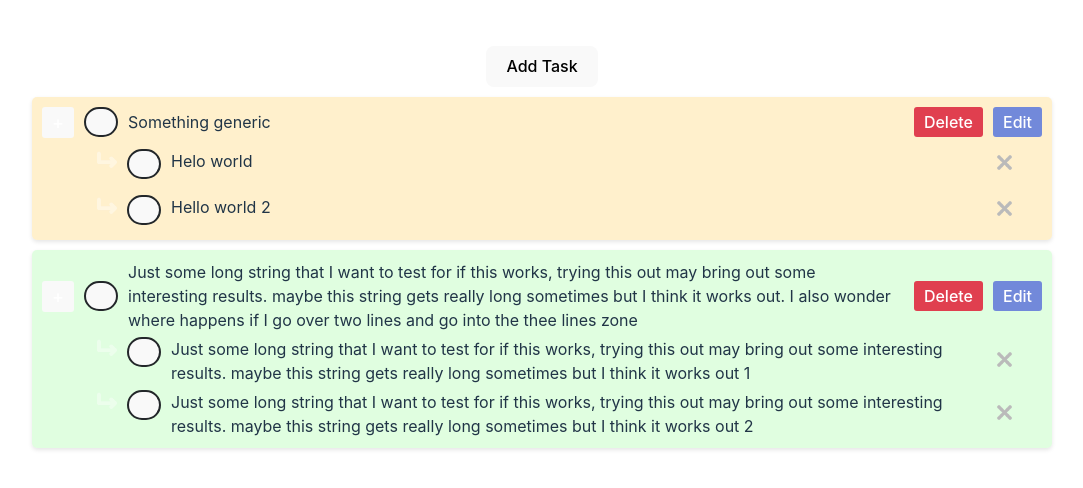
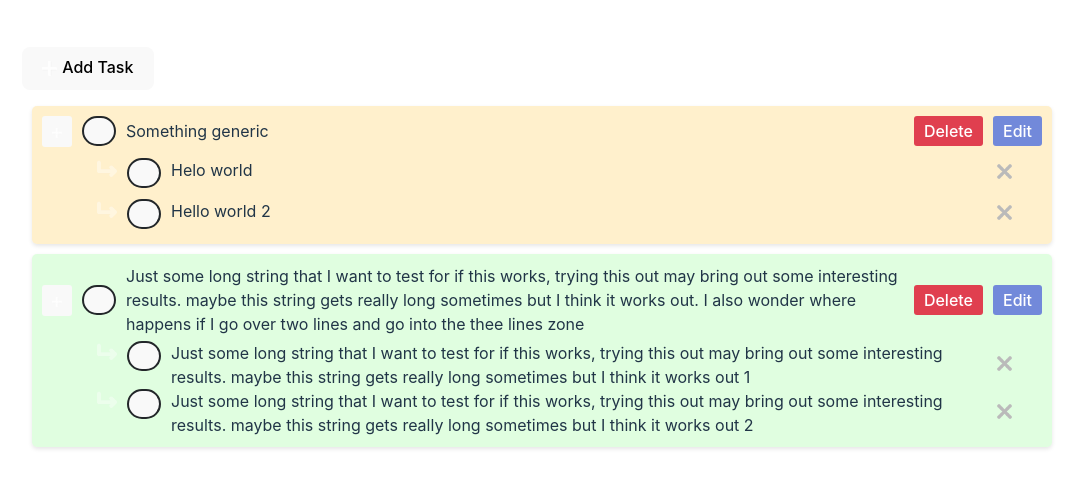
Before and after one commit to Akshat-Shu/SWG-To-Do-List-Application, a React (Vite) app: page / in a window 1280 px wide. Shown: the part 148-636 px from the top of the page, without its empty margins (98-1181 px from the left). Built offline with nearby package versions, Linux system fonts and the light colour scheme.

Commit message:
Fix Positioning of add subtask modal, make containers flex to fit available space, Initialize work on filtering tasks

```diff
--- a/src/App.css
+++ b/src/App.css
@@ -8,3 +8,24 @@
 /* .click-close {
   background-color: var(--button-color-red);
 } */
+
+.tasks-header {
+  display: flex;
+  flex-direction: row;
+  justify-content: space-between;
+  margin-bottom: 1rem;
+}
+
+.add-symbol {
+  width: 15px;
+}
+
+.add-task-button {
+  display: flex;
+  justify-content: center;
+  align-items: center;
+}
+
+.add-task-text {
+  margin: 0px 0px 2px 5px;
+}
--- a/src/App.jsx
+++ b/src/App.jsx
@@ -45,14 +45,17 @@ function App() {
     setIsModalOpen(!isModalOpen);
   };
   return (
-    // TODO: make the App.jsx page look cleaner,
-    //TODO: fix modal-content not appearing as specified in taskInput.jsx
     <>
-      <button onClick={toggleModal}>Add Task</button>
+      <div className='tasks-header'>
+        <button onClick={toggleModal} className='add-task-button'>
+          <img src='/assets/add-symbol.png' className='add-symbol'/>
+          <div className='add-task-text'>Add Task</div>
+        </button>
+      </div>
       {isModalOpen ? <TaskInput isModalOpen={isModalOpen} toggleModal={toggleModal} addTask={addTask} showInfo={showInfo}></TaskInput> : null}
       <div>
 
-      <TaskDisplay tasks={tasks} editTask={editTask} showInfo={showInfo}></TaskDisplay>
+      <TaskDisplay tasks={tasks} editTask={editTask} showInfo={showInfo} filter={[1, 1, 1]}></TaskDisplay>
       <InfoBox
         message={infoMessage}
         isVisible={isInfoVisible}
--- a/src/Elements/modalSubtask.css
+++ b/src/Elements/modalSubtask.css
@@ -1,10 +1,11 @@
 .subtask-modal{
     background-color: rgba(0, 0, 0, 0.8);
-    height:100vh;
-    width: 100vw;
-    left: 0vw;
-    position: absolute;
-    top: 0px;
+    height: 100%;
+    width: 100%;
+    left: 0;
+    position: fixed;
+    z-index: 1000;
+    top: 0;
     display: flex;
     justify-content: center;
     align-items: center;
@@ -13,7 +14,9 @@
 .modal-box{
     background-color: var(--secondary-background);
     height: fit-content;
-    width: 600px;
+    max-width: 600px;
+    min-width: 300px;
+    flex: 1 1 auto;
     display: flex;
     justify-content: center;
     flex-direction: column;
@@ -39,7 +42,9 @@
     border-radius: 6px;
     border: 0px;
     font-size: 18px;
-    width: 500px;
+    min-width: 300px;
+    max-width: 500px;
+    flex: 1 1 auto;
 }
 .subtask-modal img{
     width: 15px;
--- a/src/Elements/modalSubtask.jsx
+++ b/src/Elements/modalSubtask.jsx
@@ -38,7 +38,7 @@ function ModalSubtask({toggleModal, addSubtask, showInfo}) {
         toggleModal();
 
         if(!inputFields[0].value) {
-            showInfo("Please enter a SubTask title");
+            showInfo("Please enter a Subtask title");
             return;
           }
 
--- a/src/Elements/taskDisplay.jsx
+++ b/src/Elements/taskDisplay.jsx
@@ -3,7 +3,7 @@ import TaskElement from "./taskElement";
 
 
 
-function TaskDisplay({ tasks, editTask, showInfo}) {
+function TaskDisplay({ tasks, editTask, showInfo, filter}) {
 
   let separatedTasks = [[], [], []];
 
@@ -21,7 +21,12 @@ function TaskDisplay({ tasks, editTask, showInfo}) {
       />
     )
   }
-  const flattenedTasks = separatedTasks[0].concat(separatedTasks[1]).concat(separatedTasks[2])
+  const flattenedTasks = []
+  for (let i = 0; i < 3; i++) {
+    if (filter[i]) {
+      flattenedTasks.push(separatedTasks[i])
+    }
+  }
   return (
     <div>
       {flattenedTasks}
--- a/src/Elements/taskElement.css
+++ b/src/Elements/taskElement.css
@@ -1,5 +1,7 @@
 .task-element {
-  width: 1000px;
+  max-width: 1000px;
+  min-width: 200px;
+  flex: 1 1 auto;
   padding: 10px 10px 10px 10px;
   margin: 10px;
   border-radius: 5px;
@@ -14,7 +16,7 @@
   flex-direction: row;
   font-size: 15px;
   margin-left: 20px;
-  gap: 2px;
+  gap: 4px;
 }
 
 .dashed-task-name {
@@ -55,7 +57,6 @@
 .subtask-container {
   display: flex;
   flex-direction: column;
-  gap: 5px;
   margin-left: 55px;
   margin-top: 5px;
 }
@@ -138,9 +139,11 @@
 .cross-icon{
   width: 15px;
 }
-.subtask-1{
+
+.subtask-front{
   display: flex;
 }
+
 .remove-btn{
   background-color: rgba(0, 0, 0, 0);
   border-radius: 10px;
--- a/src/Elements/taskElement.jsx
+++ b/src/Elements/taskElement.jsx
@@ -21,11 +21,17 @@ const TaskElement = ({ taskDescription, onDelete, onEdit, priority, subtasks, sh
   const removes = (index) => {
     const updatedSubTasks = subTasks.filter((i) => i !== index);
     setSubTasks(updatedSubTasks);
+    taskDescription.subtasks = updatedSubTasks;
+    onEdit(taskDescription);
   };
 
 
   function toggleCheckBox() {
     setIsChecked(prevState => !prevState);
+    if(taskDescription.taskTime) {
+      taskDescription.taskTime.completed = !isChecked;
+      onEdit(taskDescription);
+    }
     for (let i = 0; i < subtaskChecked.length; i++) {
       setSubtaskChecked(prevState => {
         const newState = [...prevState];
@@ -53,12 +59,14 @@ const TaskElement = ({ taskDescription, onDelete, onEdit, priority, subtasks, sh
   const handleEdit = () =>{
     setIsEditModalOpen(!isEditModalOpen);
   }
+
   return (
     <div className={`task-element ${priority}`}>
-      <div className="task-container"></div>
         <div className="first-line-wrapper">
           <div className="task-content">
-            <button className="add-subtasks" onClick={handlesubtaskModal}>+</button>
+            <button className="add-subtasks" onClick={handlesubtaskModal}>
+              <img src='/assets/add-symbol.png' className='add-subtask-symbol'/>
+            </button>
             { subtaskModal ? <ModalSubtask toggleModal={handlesubtaskModal} addSubtask={addSubtasks} showInfo={showInfo}/> : null}
             <div className="checkbox-container">
               <button className={`mark-completed-checkbox ${isChecked ? 'mark-completed-checked' : ''}`} onClick={toggleCheckBox}
@@ -69,19 +77,18 @@ const TaskElement = ({ taskDescription, onDelete, onEdit, priority, subtasks, sh
           <div className="button-group">
             <button className="delete-button" onClick={onDelete}>Delete</button>
             <button className="edit-button" onClick={handleEdit}>Edit</button>
-            {isEditModalOpen ? <TaskInput isModalOpen={isEditModalOpen} toggleModal={handleEdit} taskDesc={taskDescription} editTask={onEdit}></TaskInput> : null}
+            {isEditModalOpen ? <TaskInput isModalOpen={isEditModalOpen} toggleModal={handleEdit} taskDesc={taskDescription} editTask={onEdit} showInfo={showInfo}></TaskInput> : null}
           </div>
         </div>
         <div className="subtask-container">
           {subTasks && subTasks.map((subtask, index) => (
             <div className="subtask" key={index}>
-              <div className="subtask-1">
-              <img src='/assets/subtask-enter-key.png' className="subtask-enter"/>
-              <div className="checkbox-container">
-                <button className={`mark-completed-checkbox ${subtaskChecked[index] ? 'mark-completed-checked' : ''}`} onClick={() => {
-                  toggleSubtaskCheckBox(index)
-                }}
-                >{subtaskChecked[index]?<img src='/assets/check-mark.png'/>:null}</button>
+              <div className="subtask-front">
+                <img src='/assets/subtask-enter-key.png' className="subtask-enter"/>
+                <div className="checkbox-container">
+                  <button className={`mark-completed-checkbox ${subtaskChecked[index] ? 'mark-completed-checked' : ''}`} onClick={() => toggleSubtaskCheckBox(index)} disabled={isChecked}>
+                    {subtaskChecked[index]?<img src='/assets/check-mark.png'/>:null}
+                  </button>
               </div>
               <div className={`task-name ${subtaskChecked[index]?'dashed-task-name':''}`}>{subTasks[index]}</div>
               </div>
--- a/src/Elements/taskInput.css
+++ b/src/Elements/taskInput.css
@@ -1,5 +1,7 @@
 .main-header{
-    width: 800px;
+    max-width: 800px;
+    flex: 1 1 auto;
+    padding: 0px 30px 0px 30px;
     display: flex;
     justify-content: space-around;
     font-size: 18px;
@@ -30,10 +32,10 @@
 .modal {
   position: fixed;
   top: 0;
+  background-color: rgba(0, 0, 0, 0.8);
   left: 0;
   width: 100%;
   height: 100%;
-  background: rgba(0, 0, 0, 0.2);
   display: flex;
   justify-content: center;
   align-items: center;
@@ -43,10 +45,14 @@
   transition: opacity 1s ease-in-out;
 }
 
+.add-subtask-symbol {
+    width: 10px;
+}
+
 
 .add-task-wrapper {
     background-color: var(--secondary-background);
-    height:fit-content;
+    height: fit-content;
     box-shadow: 0 2px 4px rgba(0, 0, 0, 0.1);
     border-radius: 10px;
 }
--- a/src/Elements/taskInput.jsx
+++ b/src/Elements/taskInput.jsx
@@ -33,9 +33,15 @@ function TaskInput({ isOpen, toggleModal, taskDesc, addTask, editTask, showInfo
       return;
     }
     let timeTask = null
-    if(startTime != '' && endTime != '')
+    if(startTime != '' && endTime != '') {
+      const timeStart = new Date(startTime);
+      const timeEnd = new Date(endTime);
+      if(timeStart > timeEnd) {
+        showInfo("Uh, Oh! The task should start before it ends.");
+        return;
+      }
       timeTask = new taskTime(startTime, endTime, false);
-
+    }
     setInputValue("");
     if(!taskDesc){
       addTask(new taskDescription(inputValue, selectedValue, timeTask, []));
```
Also changed, not shown: public/assets/add-symbol.png (added).
